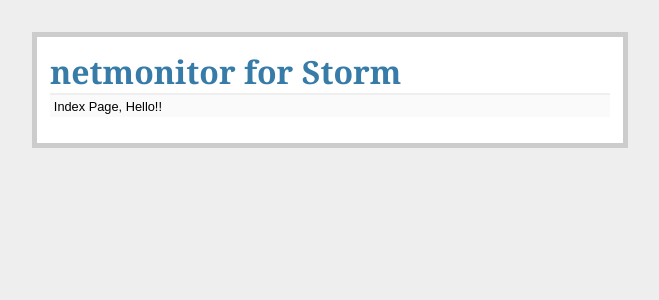
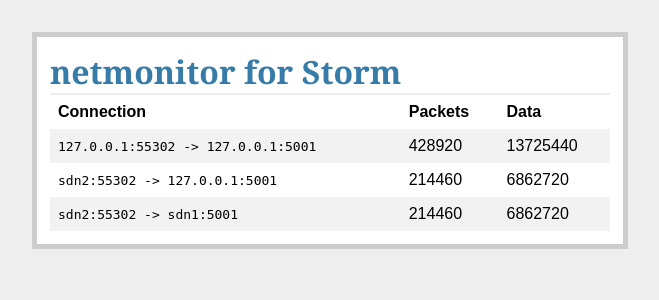
Before and after one commit to ale93p/storm-netmonitor, a Flask app: page / in a window 1280 px wide. Shown: the top 300 px of the page, without its empty margins (310-969 px from the left). Run offline with Flask 2, Linux system fonts and the light colour scheme; data comes from the database, SQL or seed files in the repository; both versions use the stored data as it was after the commit.

Commit message:
summary page

```diff
--- a/server.py
+++ b/server.py
@@ -37,6 +37,12 @@
     if len(r) < 1: return None
     else: return r
 
+def getSummary():
+    db = get_db()
+    query = 'select src_addr, src_port, dst_addr, dst_port, SUM(pkts) as pkts, SUM(bytes) as bytes from connections, probes where connections.ID == probes.connection group by probes.connection;'
+    cur = db.execute(query)
+    return cur.fetchall()
+
 def insert_db(query):
     db = get_db()
     cur = db.execute(query)
@@ -74,8 +80,13 @@
     init_db() if args.initdb else None
 
 @app.route("/")
-def status():
-    return render_template('layout.html')
+def connectionView():
+    connections = getSummary()
+    cons = []
+    for c in connections:
+        cons.append((c[0]+':'+c[1]+' -> '+c[2]+':'+c[3], c[4], c[5]))
+
+    return render_template('summary.html',connections=cons)
 
 @app.route("/api/v0.1/network/insert", methods=['GET'])
 def networkInsert():
--- a/static/style.css
+++ b/static/style.css
@@ -16,3 +16,15 @@
 .flash          { background: #CEE5F5; padding: 0.5em;
                   border: 1px solid #AACBE2; }
 .error          { background: #F0D6D6; padding: 0.5em; }
+
+table {
+    border-collapse: collapse;
+    width: 100%;
+}
+
+th, td {
+    text-align: left;
+    padding: 8px;
+}
+
+tr:nth-child(even){background-color: #f2f2f2}
--- a/templates/layout.html
+++ b/templates/layout.html
@@ -3,8 +3,8 @@
 <link rel="stylesheet" type="text/css" href="{{ url_for('static', filename='style.css') }}">
 <div class="page">
   <h1>netmonitor for Storm</h1>
-  <div class="metanav">
+  <!--<div class="metanav">
     Index Page, Hello!!
-  </div>
+  </div>-->
   {% block body %}{% endblock %}
 </div>
--- /dev/null
+++ b/templates/summary.html
@@ -0,0 +1,15 @@
+{% extends "layout.html" %}
+{% block body %}
+    <div style="overflow-x:auto;">
+      <table>
+        <tr>
+            <th>Connection</th><th>Packets</th><th>Data</th>
+        </tr>
+        {% for c in connections: %}
+            <tr>
+                <td><tt>{{ c[0] }}</tt></td><td>{{ c[1] }}</td><td>{{ c[2] }}</td>
+            </tr>
+        {% endfor %}
+      </table>
+    </div>
+{% endblock %}
```
Also changed, not shown: database/netmonitor.db.
